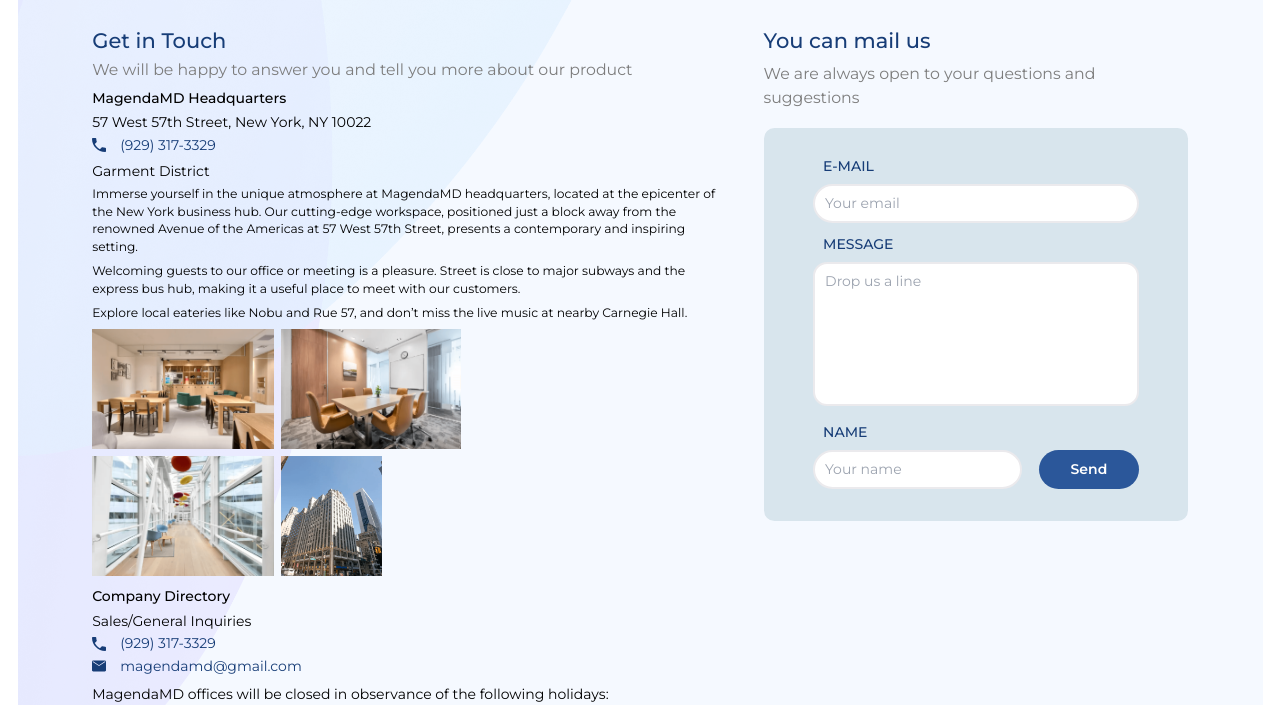
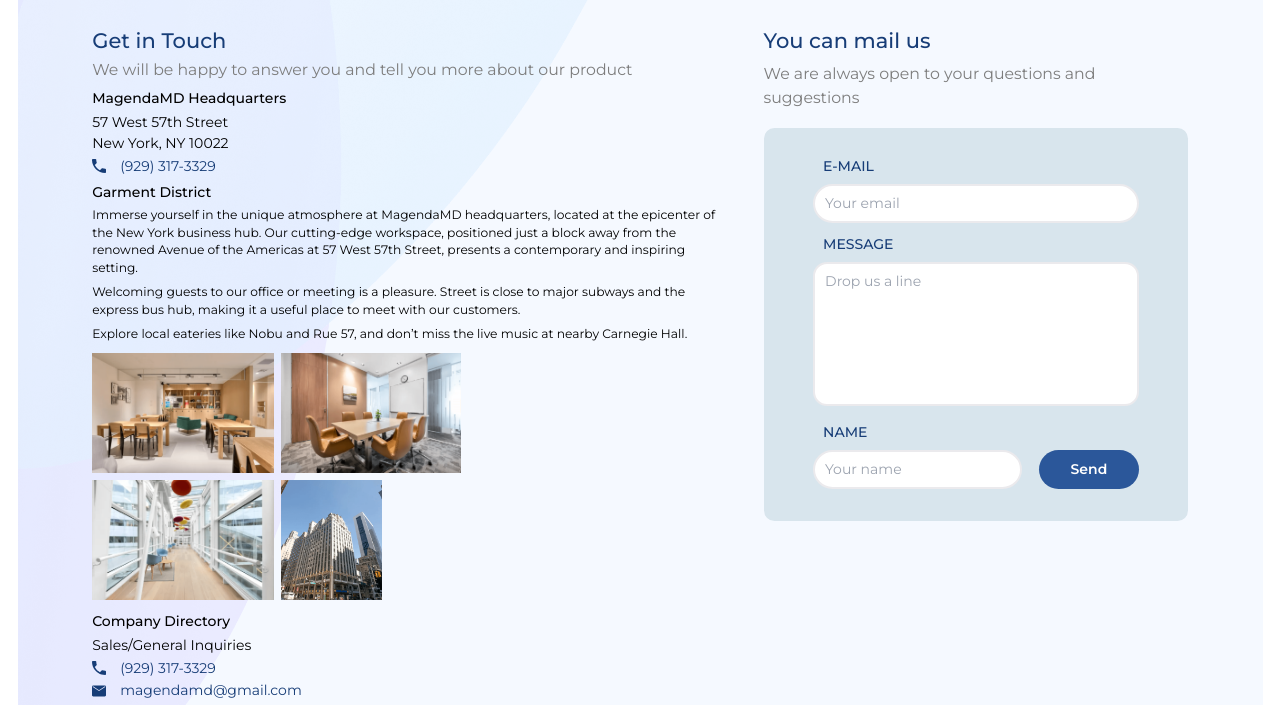
Before and after one commit to sasha-odintsov/magenda-landing, a website: page contacts.html in a window 1280 px wide. Shown: the part 94-799 px from the top of the page. Drawn offline with Linux system fonts and the light colour scheme.

Commit message:
Updated contacts page

```diff
--- a/contacts.html
+++ b/contacts.html
@@ -83,7 +83,8 @@
               </p>
               <div class="flex flex-col 2xl:text-lg">
                 <span class="font-medium mb-1">MagendaMD Headquarters</span>
-                <span>57 West 57th Street, New York, NY 10022</span>
+                <span>57 West 57th Street</span>
+                <span>New York, NY 10022</span>
                 <div class="flex items-center mb-1">
                   <svg
                     width="24"
@@ -106,7 +107,7 @@
                   </a>
                 </div>
                 <div class="text-sm 2xl:mb-4 mb-3">
-                  <span class="2xl:text-lg text-base mb-1 inline-block">
+                  <span class="2xl:text-lg text-base mb-1 inline-block font-medium">
                     Garment District
                   </span>
                   <p class="mb-2">
@@ -115,7 +116,7 @@
                   <p class="mb-2">
                     Welcoming guests to our office or meeting is a pleasure. Street is close to major subways and the express bus hub, making it a useful place to meet with our customers.
                   </p>
-                  <p>
+                  <p class="mb-1">
                     Explore local eateries like Nobu and Rue 57, and don’t miss the live music at nearby Carnegie Hall.
                   </p>
                   <div class="flex flex-wrap">
```
Also changed, not shown: public/styles.css.
